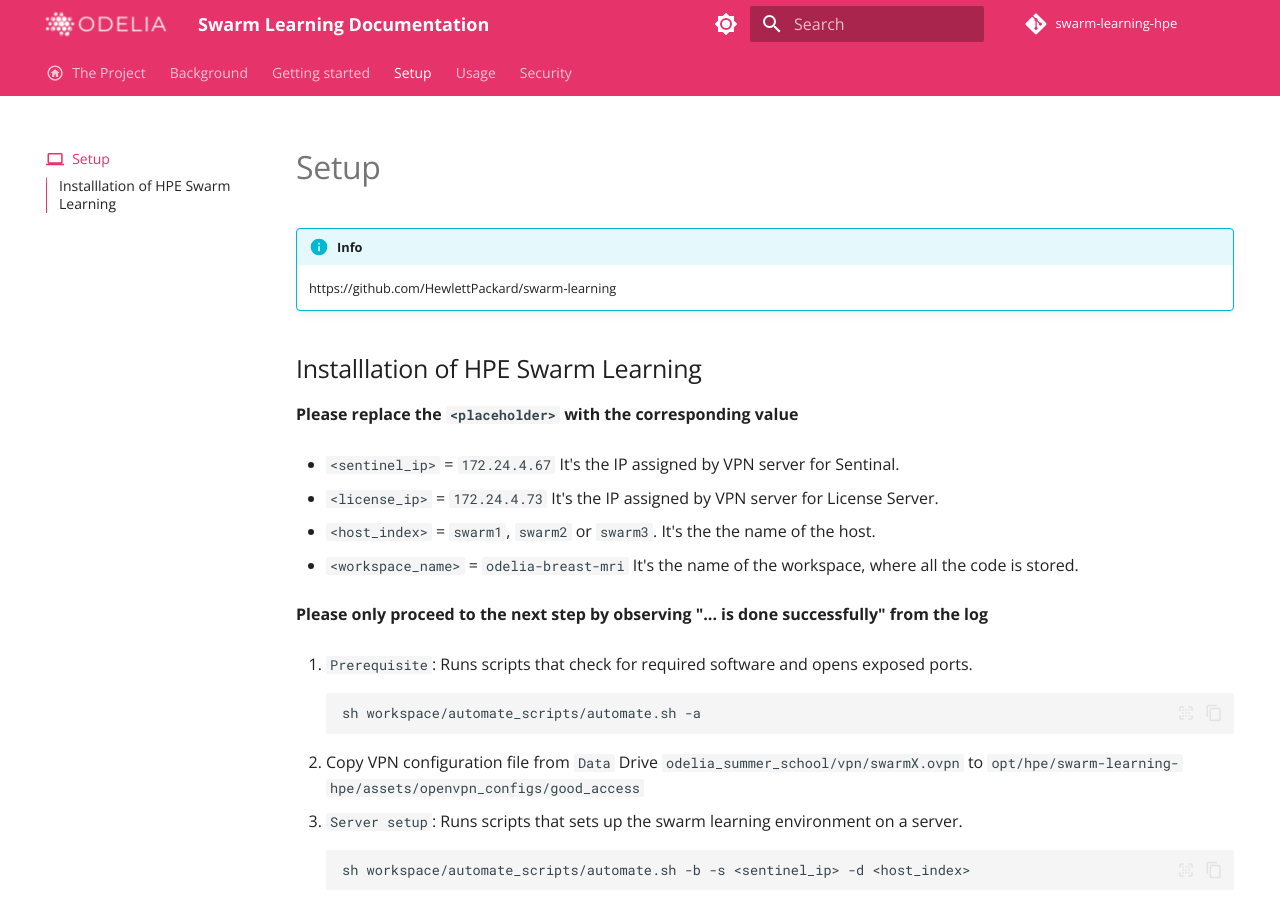
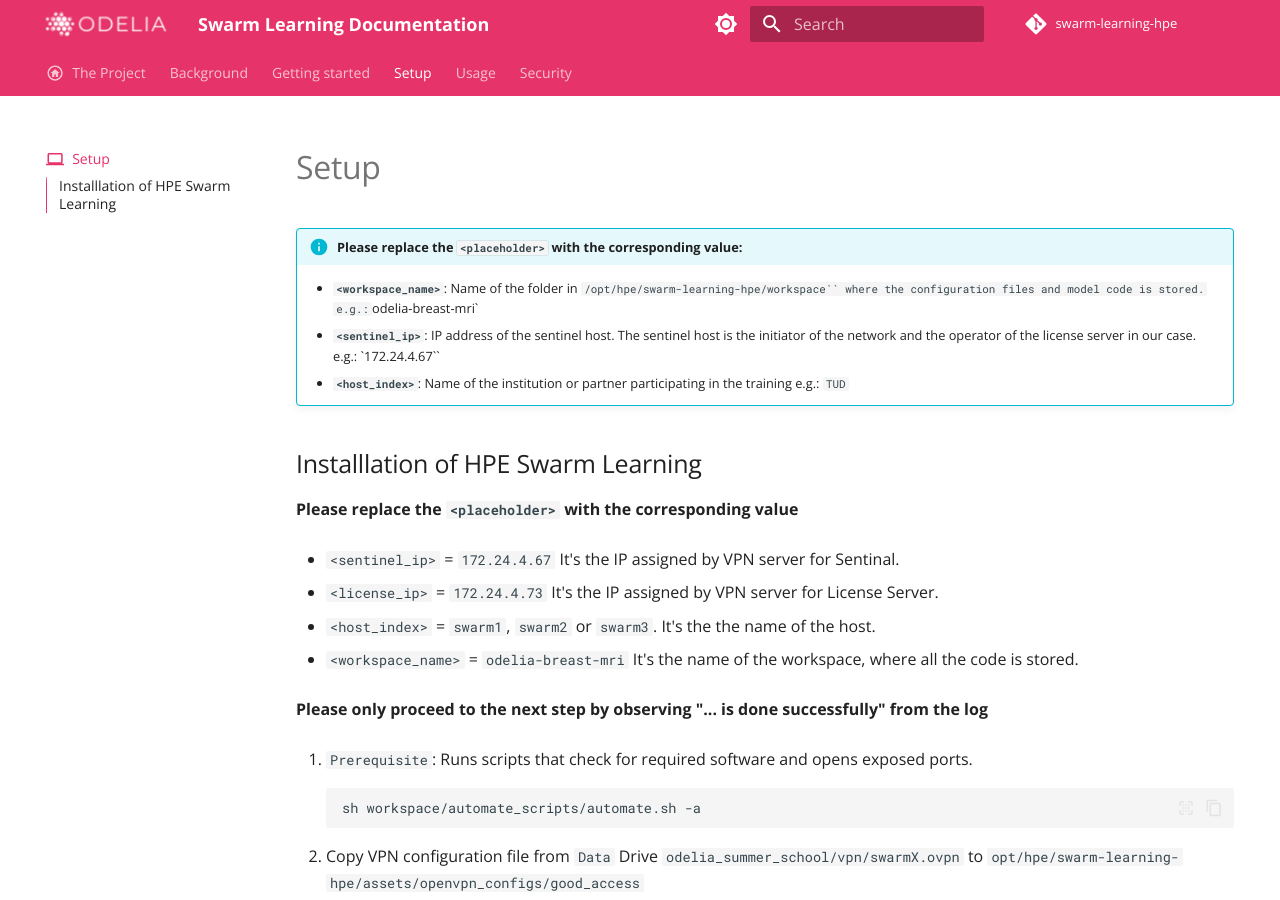
Before and after one commit to odelia-ai/odelia-ai.github.io, an MkDocs documentation site: the page built from docs/4_setup.md, in a window 1280 px wide and 900 px high. Built offline with MkDocs 1.6.1 and Material for MkDocs 9.7.7, drawn with Linux system fonts in a browser that asks for light colours; comment, search, counter and statistics services are not loaded.

Commit message:
Update Replacement Box

```diff
--- a/docs/4_setup.md
+++ b/docs/4_setup.md
@@ -7,8 +7,10 @@
 
 # Setup
 
-!!! info
-    https://github.com/HewlettPackard/swarm-learning
+!!! info "Please replace the `<placeholder>` with the corresponding value:"
+    - **`<workspace_name>`**: Name of the folder in `/opt/hpe/swarm-learning-hpe/workspace`` where the configuration files and model code is stored. e.g.: `odelia-breast-mri`
+    - **`<sentinel_ip>`**: IP address of the sentinel host. The sentinel host is the initiator of the network and the operator of the license server in our case. e.g.: `172.24.4.67``
+    - **`<host_index>`**: Name of the institution or partner participating in the training e.g.: `TUD`
 
 ## Installlation of HPE Swarm Learning
 
```
Also changed, not shown: docs/5_usage.md (+1 -3 lines).
